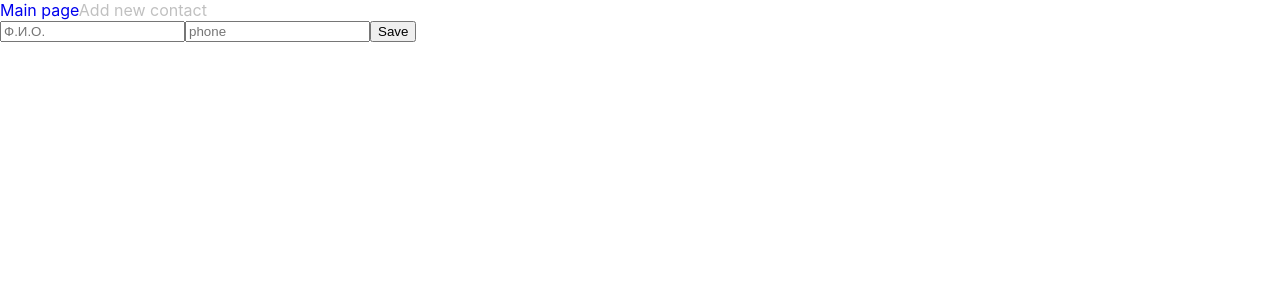
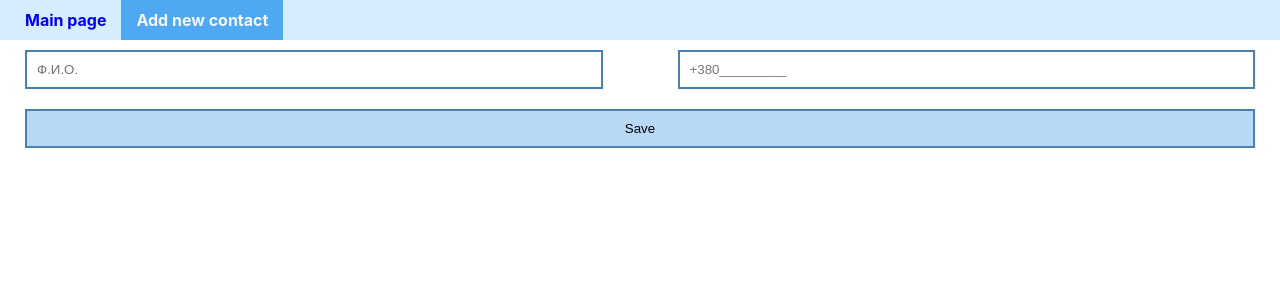
Before and after one commit to bohdanovmikhail/hillel-react, a React (Create React App) app: page /add in a window 1280 px wide. Shown: the top 300 px of the page. Built offline with nearby package versions, Linux system fonts and the light colour scheme.

Commit message:
Функционал готов, стили прописаны

```diff
--- a/package.json
+++ b/package.json
@@ -7,6 +7,7 @@
     "prop-types": "^15.7.2",
     "react": "^16.8.6",
     "react-dom": "^16.8.6",
+    "react-input-mask": "^2.0.4",
     "react-router-dom": "^5.0.1",
     "react-scripts": "3.0.1"
   },
--- a/src/App.css
+++ b/src/App.css
@@ -1,7 +1,3 @@
-.active {
-  color: silver;
-  text-decoration: none;
-}
 .wrapper-phone-book {
   border: 3px solid #4682B4;}
 .contact-item {
@@ -72,3 +68,74 @@ a {
 .formAdded.active {
   display: block;
 }
+.check-input {
+  display: none;
+}
+.check-input.error {
+  display: block;
+  color: red;
+}
+.wrapper-title {
+  display: grid;
+  grid-template-columns: 3fr 1fr;
+  text-align: center;
+  border-bottom: 3px solid #4682B4;
+  font-weight: bold;
+}
+.wrapper-title .title-name {
+  display: grid;
+  grid-template-columns: 1fr 1fr;
+  border-right: 2px solid #4682B4;
+}
+.menu {
+  background: #d6ecff;
+  padding: 0 10px;
+  display: flex;
+}
+.menu a {
+  padding: 10px 15px;
+  display: block;
+  text-decoration: none;
+  font-weight: bold;
+  transition: 0.3s;
+
+}
+.menu a:hover,
+.active {
+  background: #158ced;
+  opacity: 0.7;
+  color: #fff;
+}
+.wrapper-form {
+  padding: 10px 25px;
+}
+.form {
+  display: flex;
+  flex-wrap: wrap;
+  justify-content: space-between;
+}
+input,
+button{
+  border: 2px solid #4682B4;
+  padding: 10px;
+  width: 45%;
+}
+.wrapper-form button {
+  width: 100%;
+  margin-top: 20px;
+  background: #b8d9f5;
+  cursor: pointer;
+  transition: 0.3s;
+}
+.wrapper-form button:hover,
+.wrapper-form button:focus {
+  color: #fff;
+  background: #158ced;
+}
+.check-input {
+  width: 100%;
+  margin-top: 20px;
+}
+.input-error {
+  border-color: red;
+}
--- a/src/App.jsx
+++ b/src/App.jsx
@@ -63,7 +63,7 @@ export default class App extends React.Component {
   render() {
     return (
       <Router>
-        <div>
+        <div className="menu">
           <NavLink
               to="/"
               exact
--- a/src/pages/AddEditForm.jsx
+++ b/src/pages/AddEditForm.jsx
@@ -1,6 +1,7 @@
 import React from 'react';
 import PropTypes from 'prop-types';
 import { createBrowserHistory } from 'history';
+import InputMask from 'react-input-mask';
 
 const history = createBrowserHistory();
 
@@ -8,12 +9,15 @@ export default class AddEditForm extends React.Component {
   state = {
     isAdded: false,
     goToMain: false,
+    isErrorName: false,
+    isErrorPhone: false,
   };
 
   constructor(props) {
     super(props);
 
     this.onEdit();
+
   }
 
   onEdit() {
@@ -38,16 +42,52 @@ export default class AddEditForm extends React.Component {
       history.push('/');
 
       window.location.reload();
+
     } else if(this.state.fio && this.state.phone) {
-      this.props.onDataSave({
-        fio: this.state.fio,
-        phone: this.state.phone,
-      });
+      let name = this.state.fio;
+      let phone = this.state.phone;
+      let phoneNumber = parseInt(phone);
+      let rxString = /[\wа-яА-Я ]/;
+      let rxNumber = /\d/;
 
-      history.push('/');
+      for(let i = 0; i < name.length; i++) {
+        if(!rxString.test(name[i]) || rxNumber.test(name[i])) {
+          this.setState({
+            isErrorName: true,
+          });
+          break;
+        }
+        this.setState({
+          isErrorName: false,
+        });
+      }
 
-      window.location.reload();
+      if(phoneNumber.toString().length != 12) {
+        this.setState({
+          isErrorPhone: true,
+        });
+      } else {
+        this.setState({
+          isErrorPhone: false,
+        });
+      }
+
+      console.log(this.state);
+
+
+      if(!this.state.isErrorName && !this.state.isErrorPhone) {
+        this.props.onDataSave({
+          fio: this.state.fio,
+          phone: this.state.phone,
+        });
+
+        // history.push('/');
+
+        // window.location.reload();
+      }
+
     }
+
 
   }
 
@@ -59,22 +99,26 @@ export default class AddEditForm extends React.Component {
 
   render() {
     return (
-      <div>
+      <div className="wrapper-form">
         <div className="form">
           <input
               name="fio"
               placeholder="Ф.И.О."
               onChange={(event) => this.updateField('fio', event.target.value)}
               value={this.state.fio}
+              className={
+                this.state.isErrorName ? 'input-error' : ''}
 
           />
 
-          <input
+          <InputMask
+              mask="+380999999999"
               name="phone"
-              placeholder="phone"
+              placeholder="+380_________"
               onChange={(event) => this.updateField('phone', event.target.value)}
               value={this.state.phone}
-
+              className={
+                this.state.isErrorPhone ? 'input-error' : ''}
           />
           <button onClick={() => this.onSaveButtonClick()}>Save</button>
 
@@ -82,6 +126,18 @@ export default class AddEditForm extends React.Component {
             this.state.isAdded ? 'formAdded active' : 'formAdded'
           }>
             <div>Контакт добавлен.</div>
+          </div>
+
+          <div className={
+            this.state.isErrorName ? 'check-input error' : 'check-input'
+          }>
+            <div>Ошибка при вводе имени</div>
+          </div>
+
+          <div className={
+            this.state.isErrorPhone ? 'check-input error' : 'check-input'
+          }>
+            <div>Ошибка при вводе телефона</div>
           </div>
         </div>
       </div>
--- a/src/pages/MainPage.jsx
+++ b/src/pages/MainPage.jsx
@@ -38,6 +38,15 @@ export default class MainPage extends React.Component {
   render() {
     return (
       <div className={'wrapper-phone-book'}>
+        <div className="wrapper-title">
+          <div className="title-name">
+            <span className="column">Full name</span>
+            <span className="column">Telephon number</span>
+          </div>
+          <div className="title-actions">
+            <span className="column">Actions</span>
+          </div>
+        </div>
         {this.getContactList()}
       </div>
     );
```
Also changed, not shown: 1 other file (tests, documents, lock files or other folders).
